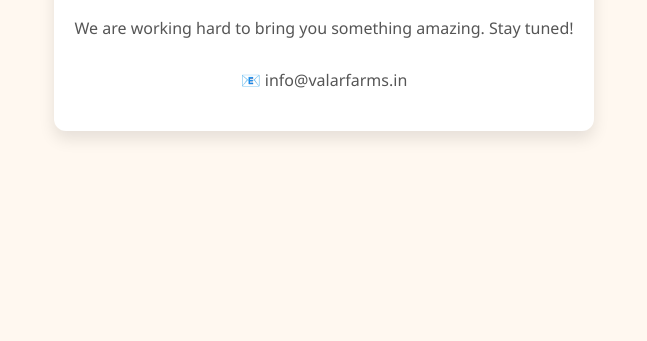
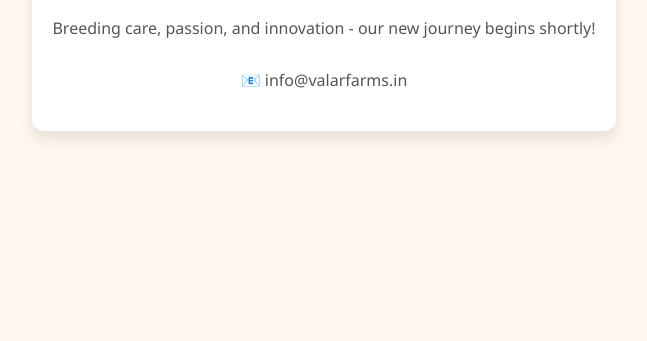
Before and after one commit to yuvarajat/valarfarms, a plain HTML site: page index.html in a window 1280 px wide. Shown: the part 459-800 px from the top of the page, without its empty margins (316-963 px from the left). Drawn offline with Linux system fonts and the light colour scheme.

Commit message:
Update index.html
Updated description

```diff
--- a/index.html
+++ b/index.html
@@ -13,7 +13,7 @@
     </div>
     <h1>Valar Farms</h1>
     <h2>Our chicken farm is growing!</h2>
-    <p>We are working hard to bring you something amazing. Stay tuned!</p>
+    <p>Breeding care, passion, and innovation - our new journey begins shortly!</p>
     <div class="contact">
       <p>📧 info@valarfarms.in</p>
     </div>
```
